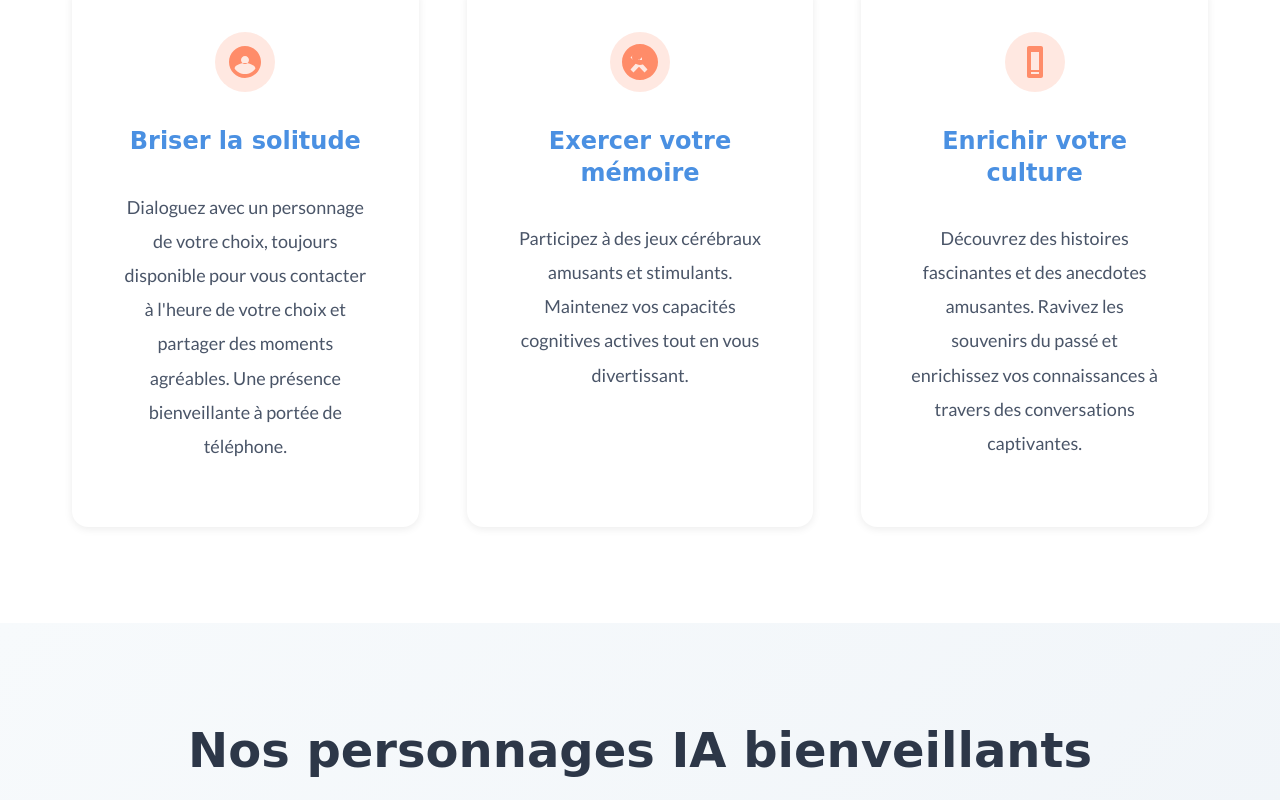
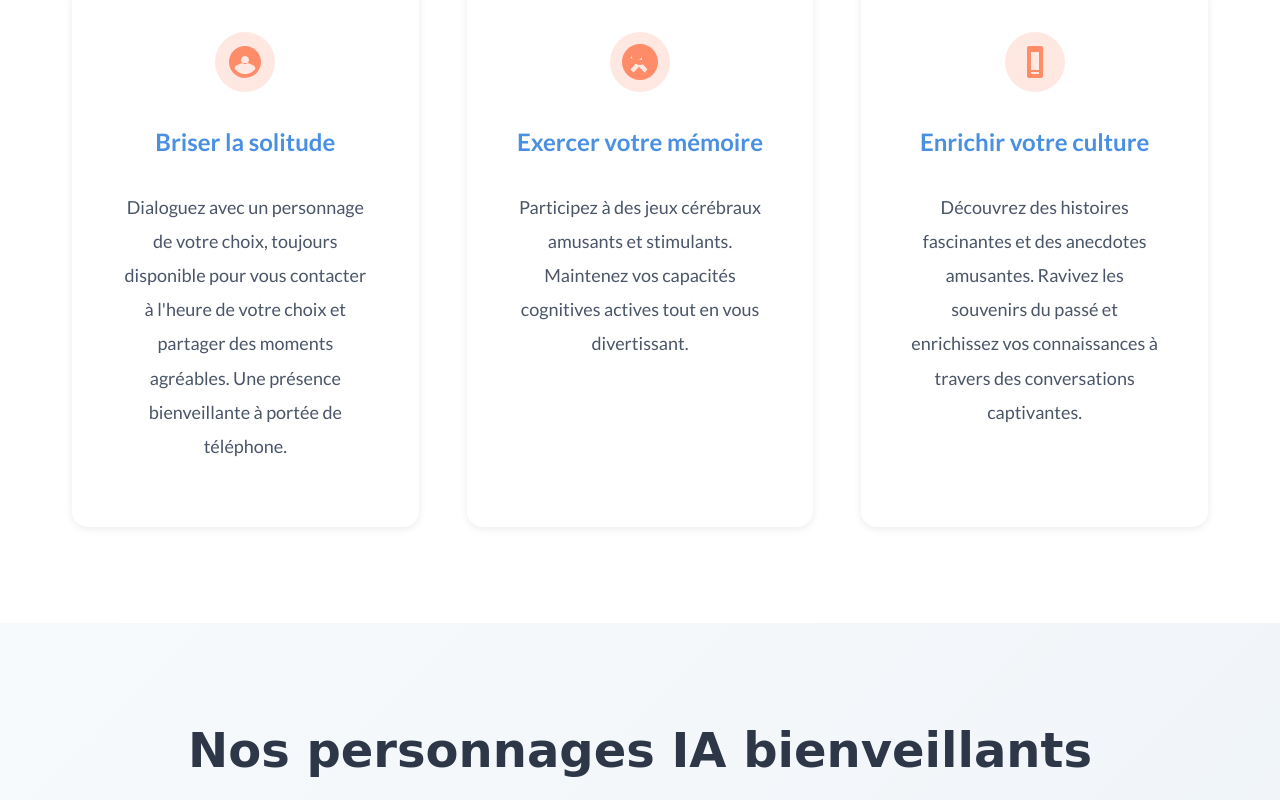
Before and after one commit to s6rano/test_claude, a plain HTML site: page index.html in a window 1280 px wide. Shown: the part 1040-1840 px from the top of the page. Drawn offline with Linux system fonts and the light colour scheme; a web font is replaced by a local one.

Commit message:
Update styles.css

```diff
--- a/styles.css
+++ b/styles.css
@@ -77,7 +77,7 @@ h2 {
 }
 
 h3 {
-    font-family: var(--font-display);
+    font-family: var(--font-body);
     font-size: clamp(1.5rem, 3vw, 2rem);
     font-weight: 700;
     color: var(--color-text);
```
